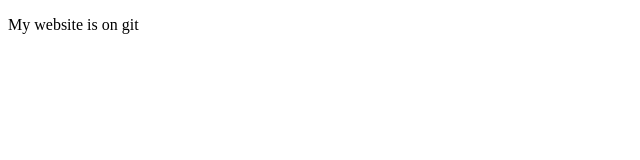
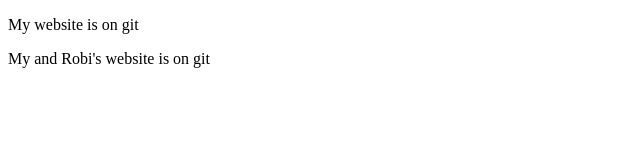
Before and after one commit to Saltspeddy/fork, a plain HTML site: page index.html in a window 1280 px wide. Shown: the whole page, without its empty margins (0-640 px from the left). Drawn offline with Linux system fonts and the light colour scheme.

Commit message:
modificare index

```diff
--- a/index.html
+++ b/index.html
@@ -7,5 +7,6 @@
   </head>
   <body>
     <p>My website is on git</p>
+    <p>My and Robi's website is on git</p>
   </body>
 </html>
```
